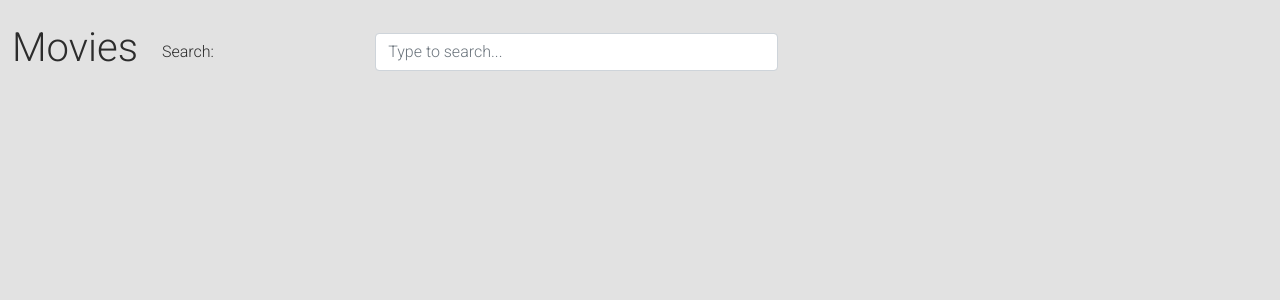
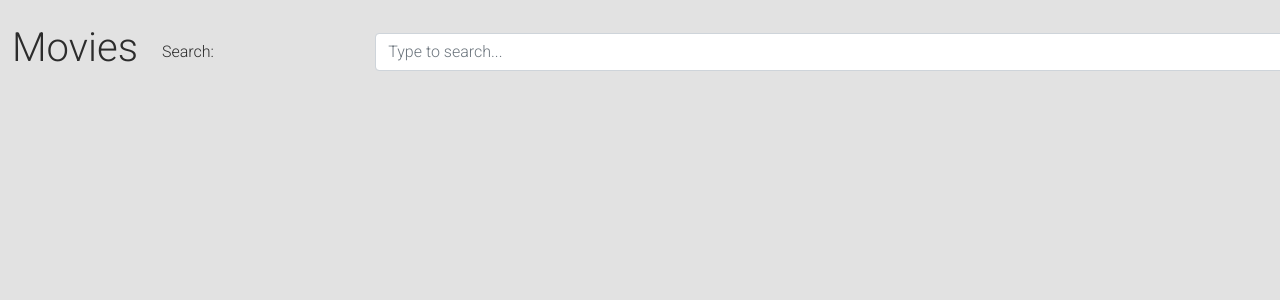
Before and after one commit to Amphakarn/movie-app, a React (Create React App) app: page / in a window 1280 px wide. Shown: the top 300 px of the page. Built offline with nearby package versions, Linux system fonts and the light colour scheme; no server answers.

Commit message:
Fix spacing

```diff
--- a/src/components/SearchBox.js
+++ b/src/components/SearchBox.js
@@ -3,12 +3,12 @@ import React from 'react';
 export default function SearchBox(props) {
   console.log('SearchBox props: ', props);
   return (
-    <form action="">
-      <div className="form-group row">
+    <form>
+      <div className="row form-group d-flex justify-content-between">
         <label htmlFor="searchMovie" className="col-sm-2 col-form-label">
           Search:
         </label>
-        <div className="col-sm-4">
+        <div className="col col-sm-10">
           <input
             type="text"
             className="form-control"
```
